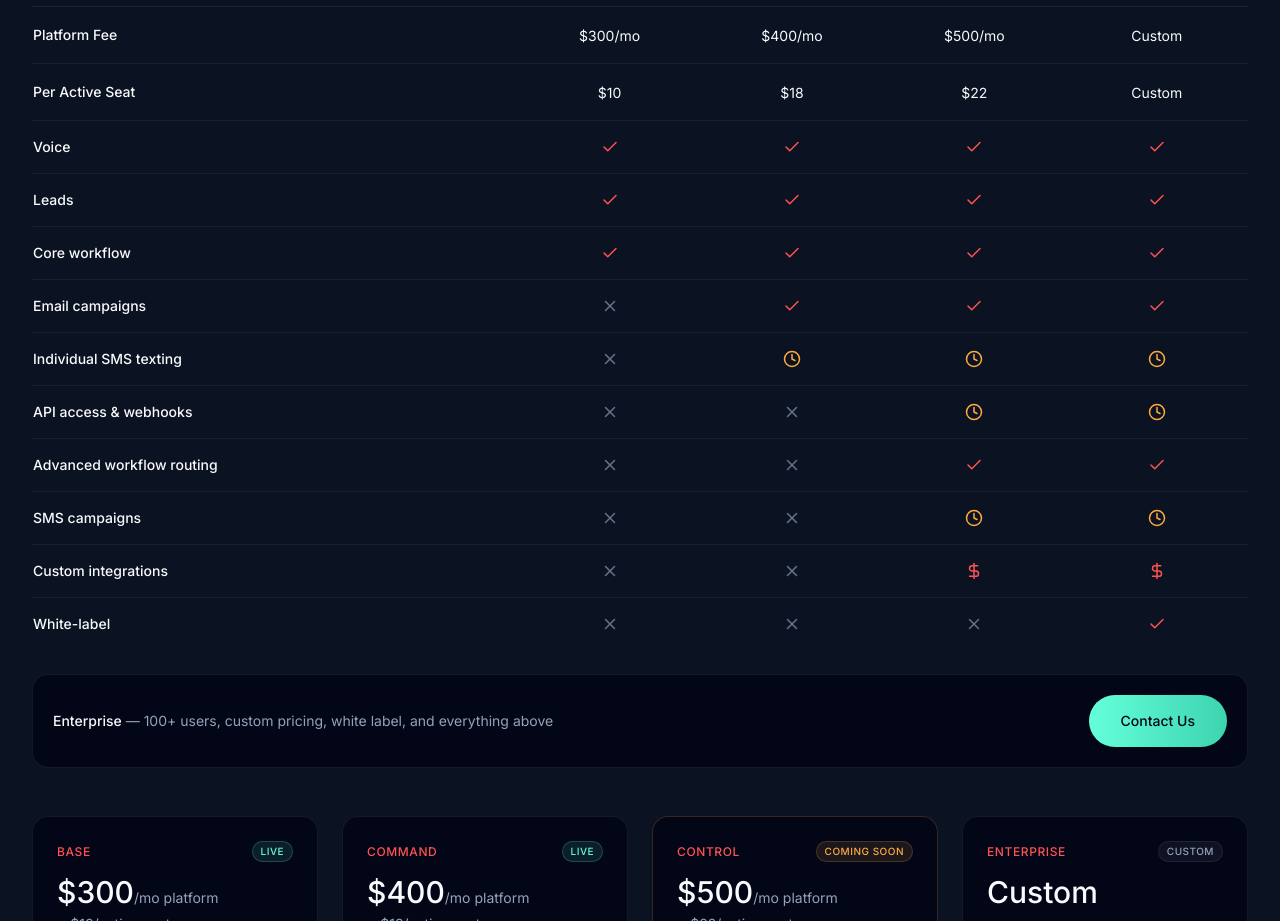
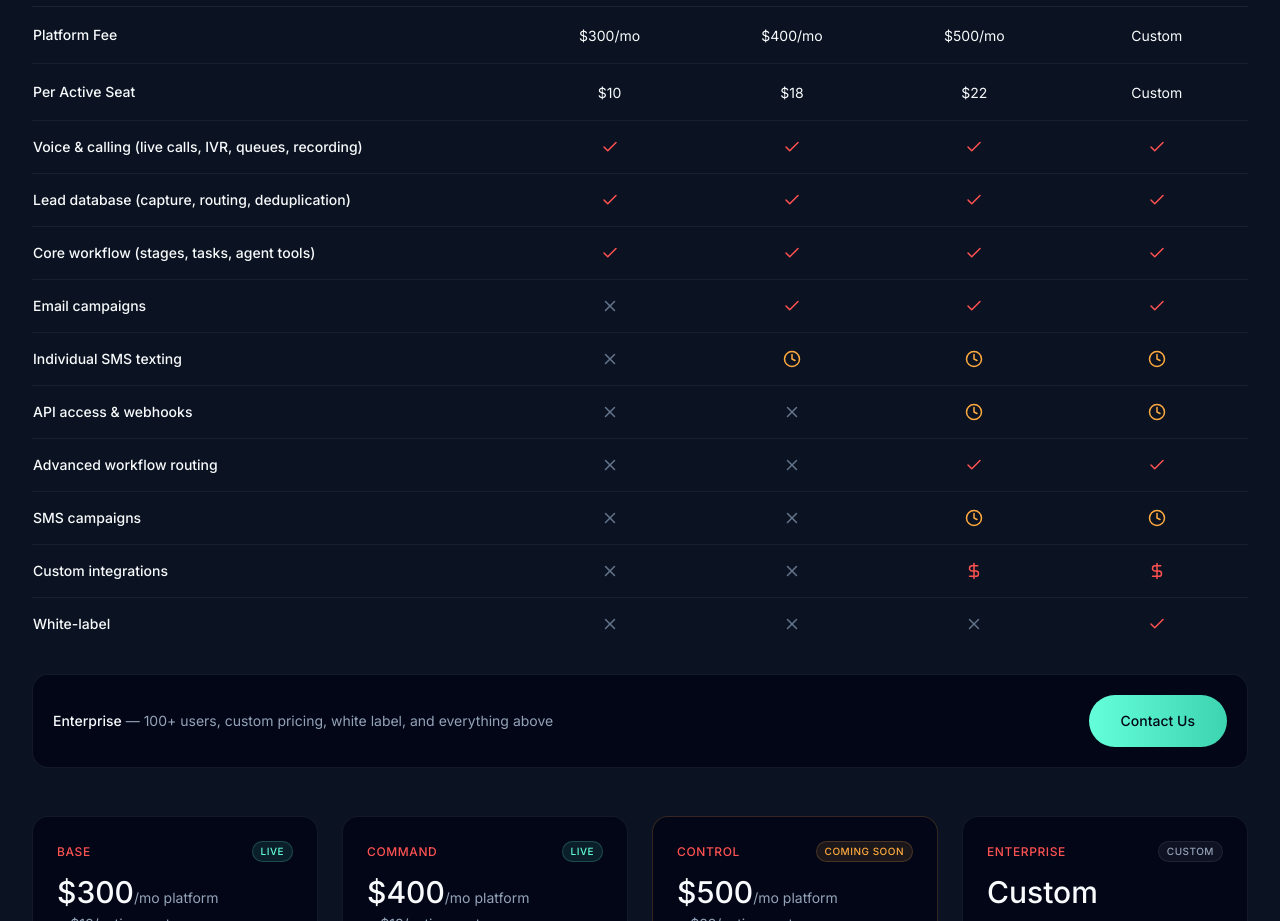
Before and after one commit to right-spc/horusdesk-website-v2, a React (Vite) app: page /sales-command-center in a window 1280 px wide. Shown: the part 3900-4821 px from the top of the page. Built offline with nearby package versions, Linux system fonts and the light colour scheme; no server answers.

Commit message:
feat: clarify Thoth Line plan table rows with feature descriptions

```diff
--- a/src/sections/thothline/ThothLinePlanComparison.tsx
+++ b/src/sections/thothline/ThothLinePlanComparison.tsx
@@ -15,9 +15,9 @@ interface ComparisonRow {
 const rows: ComparisonRow[] = [
   { label: 'Platform Fee', base: '$300/mo', command: '$400/mo', control: '$500/mo', enterprise: 'Custom' },
   { label: 'Per Active Seat', base: '$10', command: '$18', control: '$22', enterprise: 'Custom' },
-  { label: 'Voice', base: 'yes', command: 'yes', control: 'yes', enterprise: 'yes' },
-  { label: 'Leads', base: 'yes', command: 'yes', control: 'yes', enterprise: 'yes' },
-  { label: 'Core workflow', base: 'yes', command: 'yes', control: 'yes', enterprise: 'yes' },
+  { label: 'Voice & calling (live calls, IVR, queues, recording)', base: 'yes', command: 'yes', control: 'yes', enterprise: 'yes' },
+  { label: 'Lead database (capture, routing, deduplication)', base: 'yes', command: 'yes', control: 'yes', enterprise: 'yes' },
+  { label: 'Core workflow (stages, tasks, agent tools)', base: 'yes', command: 'yes', control: 'yes', enterprise: 'yes' },
   { label: 'Email campaigns', base: 'no', command: 'yes', control: 'yes', enterprise: 'yes' },
   { label: 'Individual SMS texting', base: 'no', command: 'soon', control: 'soon', enterprise: 'soon' },
   { label: 'API access & webhooks', base: 'no', command: 'no', control: 'soon', enterprise: 'soon' },
```
